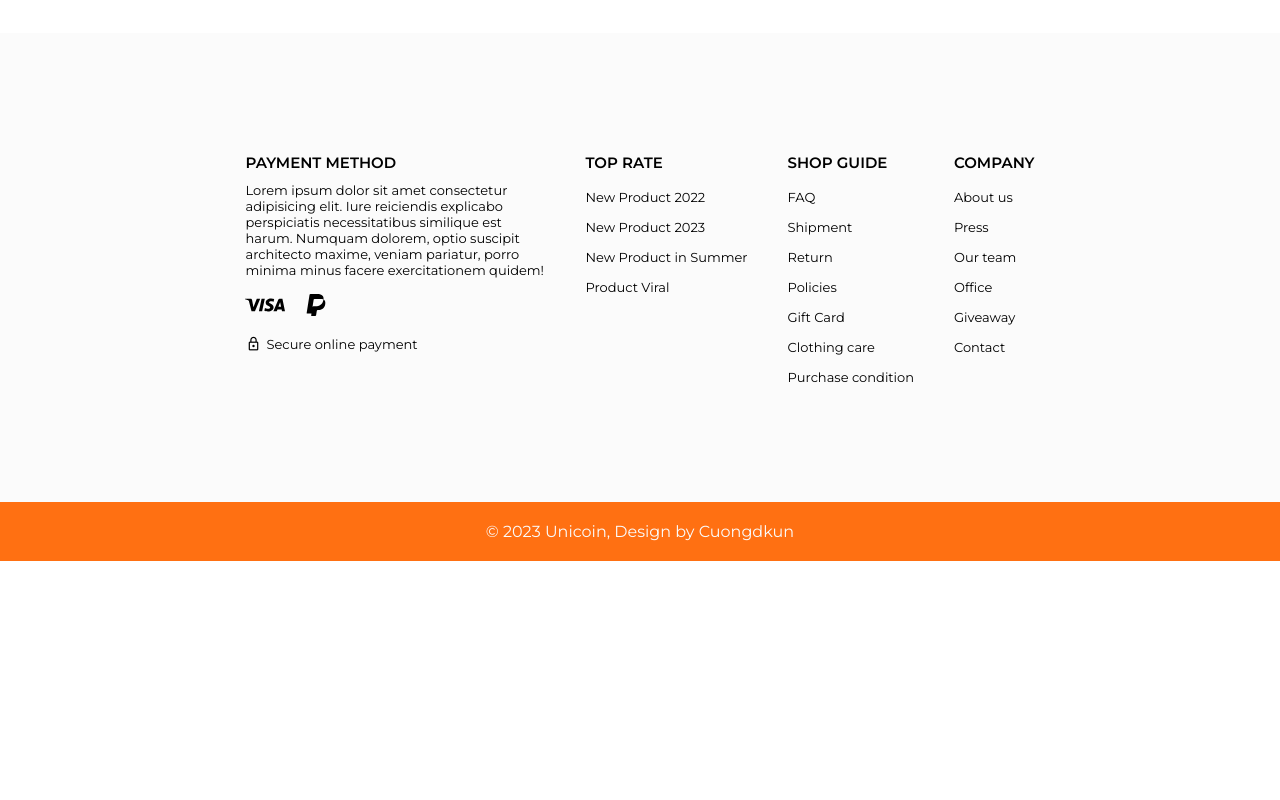
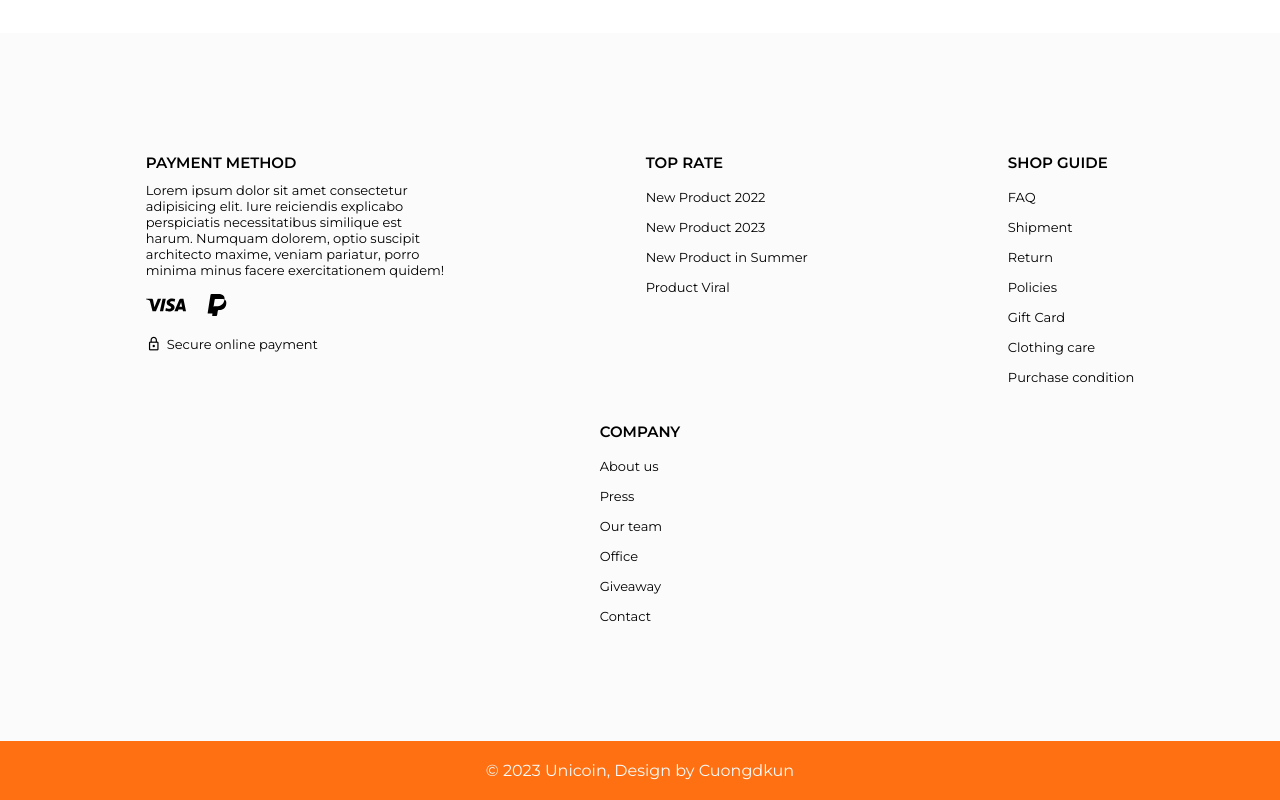
Before and after one commit to dovancuongadhp/Furniture-Website-React, a React (Vite) app: page / in a window 1280 px wide. Shown: the part 1544-2344 px from the top of the page. Before the commit the page ends 2105 px from the top, so only its background shows below. Built offline with nearby package versions, Linux system fonts and the light colour scheme.

Commit message:
fix footer

```diff
--- a/src/assets/style/footer.scss
+++ b/src/assets/style/footer.scss
@@ -20,7 +20,7 @@ $primary-color: #ff7012;
         // background-color: gray
         .footer__el {
             // background-color: red;
-            margin: 10px 20px;
+            margin: 10px 100px;
         }
         .footer__heading{
             font-size: 15px;
```
